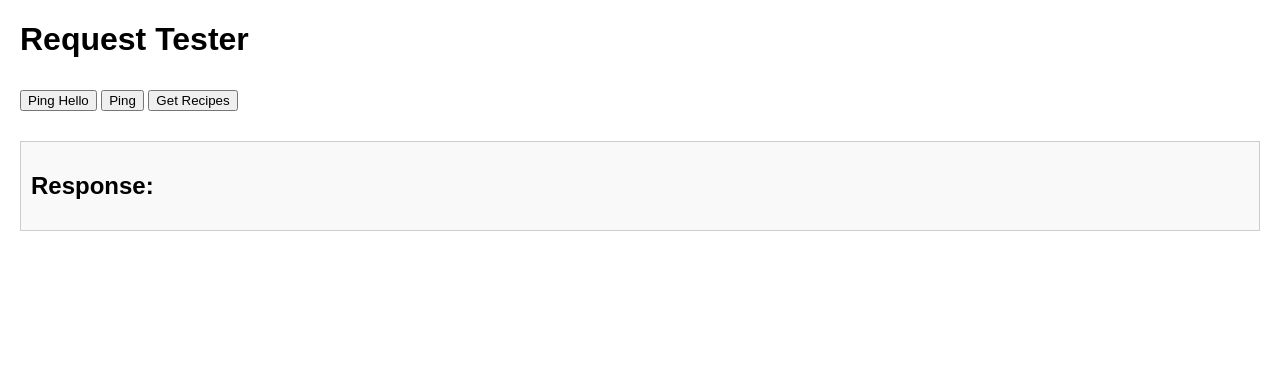
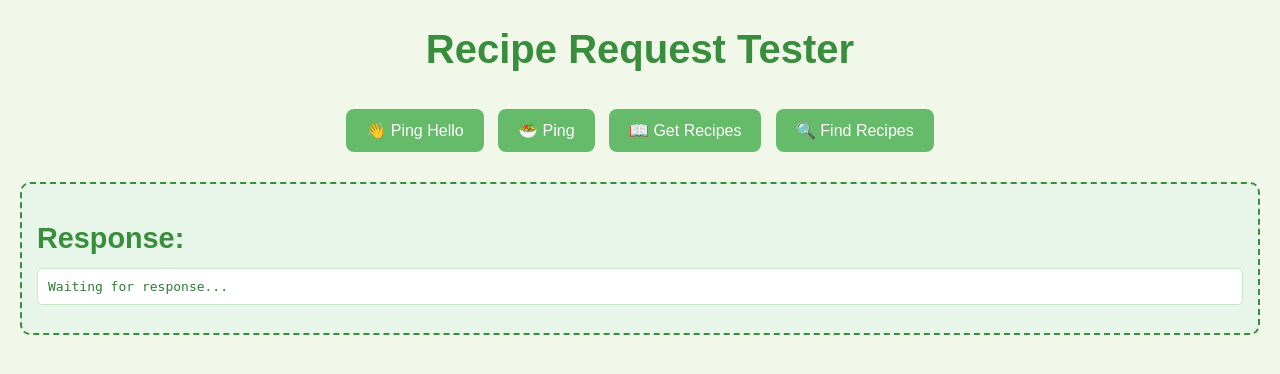
Before and after one commit to maxgollaher/recipe-similarity, a Flask app: page / in a window 1280 px wide. Shown: the top 374 px of the page. Run offline with Flask 3, Linux system fonts and the light colour scheme; parts of the project's set-up code (start-up, migrations or seed data) failed here and were passed over.

Commit message:
added some style to output

```diff
--- a/app.py
+++ b/app.py
@@ -30,31 +30,44 @@ def get_recipes():
 
 @app.route('/recipes/find', methods=['GET'])
 def find_recipes():
-    ingredients = request.args.get('ingredients').split(',')
-    pipeline = [
-        {
-            '$match': {
-                '$and': [
-                    {'ingridients': {'$regex': ingredient, '$options': 'i'}} for ingredient in ingredients
-                ]
+    ingredients = request.args.get('ingredients')
+
+    if ingredients:
+        ingredients = ingredients.split(',')
+        pipeline = [
+            {
+                '$match': {
+                    '$and': [
+                        {'ingridients': {'$regex': ingredient, '$options': 'i'}} for ingredient in ingredients
+                    ]
+                }
+            },
+            {
+                '$addFields': {
+                    'calories_int': {'$toInt': '$nutritions.calories'}
+                }
+            },
+            {
+                '$sort': {
+                    'calories_int': -1
+                }
+            },            {
+                '$project': {
+                    '_id': 0,  # Exclude the _id field
+                    'title': '$basic_info.title',
+                    'prep_data': 1,
+                    'ingridients': 1,
+                    'nutritions': 1
+                }
             }
-        },
-        {
-            '$addFields': {
-                'calories_int': {'$toInt': '$nutritions.calories'}
-            }
-        },
-        {
-            '$sort': {
-                'calories_int': -1
-            }
-        }
-    ]
+        ]
 
-    response = db.recipes.aggregate(pipeline)
-    result = [recipe for recipe in response]
+        response = db.recipes.aggregate(pipeline)
+        result = [recipe for recipe in response]
 
-    return Response(json_util.dumps(result), content_type='application/json')
+        return Response(json_util.dumps(result), content_type='application/json')
+    return render_template('find.html')
+
 
 if __name__ == '__main__':
     app.run(port=5000)
--- a/templates/index.html
+++ b/templates/index.html
@@ -6,39 +6,89 @@
     <title>Request Tester</title>
     <style>
         body {
-            font-family: Arial, sans-serif;
+            font-family: sans-serif;
+            background-color: #f1f8e9;
             margin: 20px;
+            color: #2e7d32;
+        }
+
+        h1 {
+            font-size: 2.5em;
+            color: #388e3c;
+            text-align: center;
         }
 
         button {
-            margin: 10px 0;
+            background-color: #66bb6a;
+            color: white;
+            padding: 12px 20px;
+            font-size: 1em;
+            border: none;
+            border-radius: 8px;
+            cursor: pointer;
+            margin: 10px 5px;
+            transition: background-color 0.3s ease;
+        }
+
+        button:hover {
+            background-color: #43a047;
         }
 
         .response {
             margin-top: 20px;
-            padding: 10px;
-            border: 1px solid #ccc;
-            background-color: #f9f9f9;
+            padding: 15px;
+            border: 2px dashed #388e3c;
+            background-color: #e8f5e9;
+            border-radius: 10px;
+        }
+
+        .response h2 {
+            font-size: 1.8em;
+            color: #388e3c;
+            margin-bottom: 10px;
         }
 
         pre {
-            white-space: pre-wrap; /* CSS3 */
-            white-space: -moz-pre-wrap; /* Firefox */
-            white-space: -o-pre-wrap; /* Opera 7 */
-            word-wrap: break-word; /* IE */
+            white-space: pre-wrap;
+            font-family: monospace;
+            background-color: #ffffff;
+            padding: 10px;
+            border-radius: 5px;
+            border: 1px solid #c8e6c9;
+            color: #2e7d32;
+        }
+
+        /* Add some decorative icons */
+        button::before {
+            content: '🥗 ';
+        }
+
+        #pingHello::before {
+            content: '👋 ';
+        }
+
+        #getRecipes::before {
+            content: '📖 ';
+        }
+
+        #findRecipes::before {
+            content: '🔍 ';
         }
     </style>
 </head>
 <body>
-<h1>Request Tester</h1>
+<h1>Recipe Request Tester</h1>
 
-<button id="pingHello">Ping Hello</button>
-<button id="ping">Ping</button>
-<button id="getRecipes">Get Recipes</button>
+<div style="text-align: center;">
+    <button id="pingHello">Ping Hello</button>
+    <button id="ping">Ping</button>
+    <button id="getRecipes">Get Recipes</button>
+    <button id="findRecipes">Find Recipes</button>
+</div>
 
 <div class="response">
     <h2>Response:</h2>
-    <pre id="responseOutput"></pre>
+    <pre id="responseOutput">Waiting for response...</pre>
 </div>
 
 <script>
@@ -74,6 +124,10 @@
     document.getElementById('getRecipes').addEventListener('click', () => {
         sendRequest(`${window.location.origin}/recipes`);
     });
+
+    document.getElementById('findRecipes').addEventListener('click', () => {
+        window.location.href = `${window.location.origin}/recipes/find`;
+    });
 </script>
 </body>
 </html>
```
Also changed, not shown: templates/find.html (added, +171 -0 lines).
